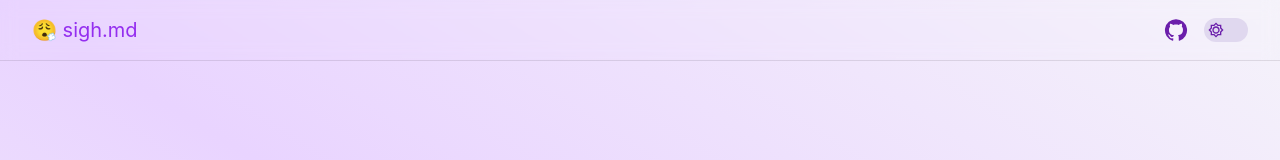
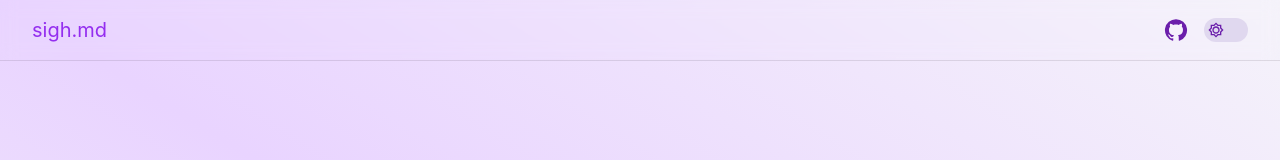
Before and after one commit to xrehpicx/sigh, a Next.js app: page /welcome in a window 1280 px wide. Shown: the top 160 px of the page. Built offline with nearby package versions, Linux system fonts and the light colour scheme.

Commit message:
Update HomeNav.tsx

```diff
--- a/components/HomeNav.tsx
+++ b/components/HomeNav.tsx
@@ -36,7 +36,7 @@ export function HomeNav({
                 <img src={faviconUrl} alt="favicon" width={20} height={20} />
               ) : null}
               <h4 className="text-xl text-primary-600 dark:text-primary-200">
-                {serviceName || "😮‍💨 sigh.md"}
+                {serviceName || "sigh.md"}
               </h4>
             </div>
             <div className="flex items-center gap-4">
```
